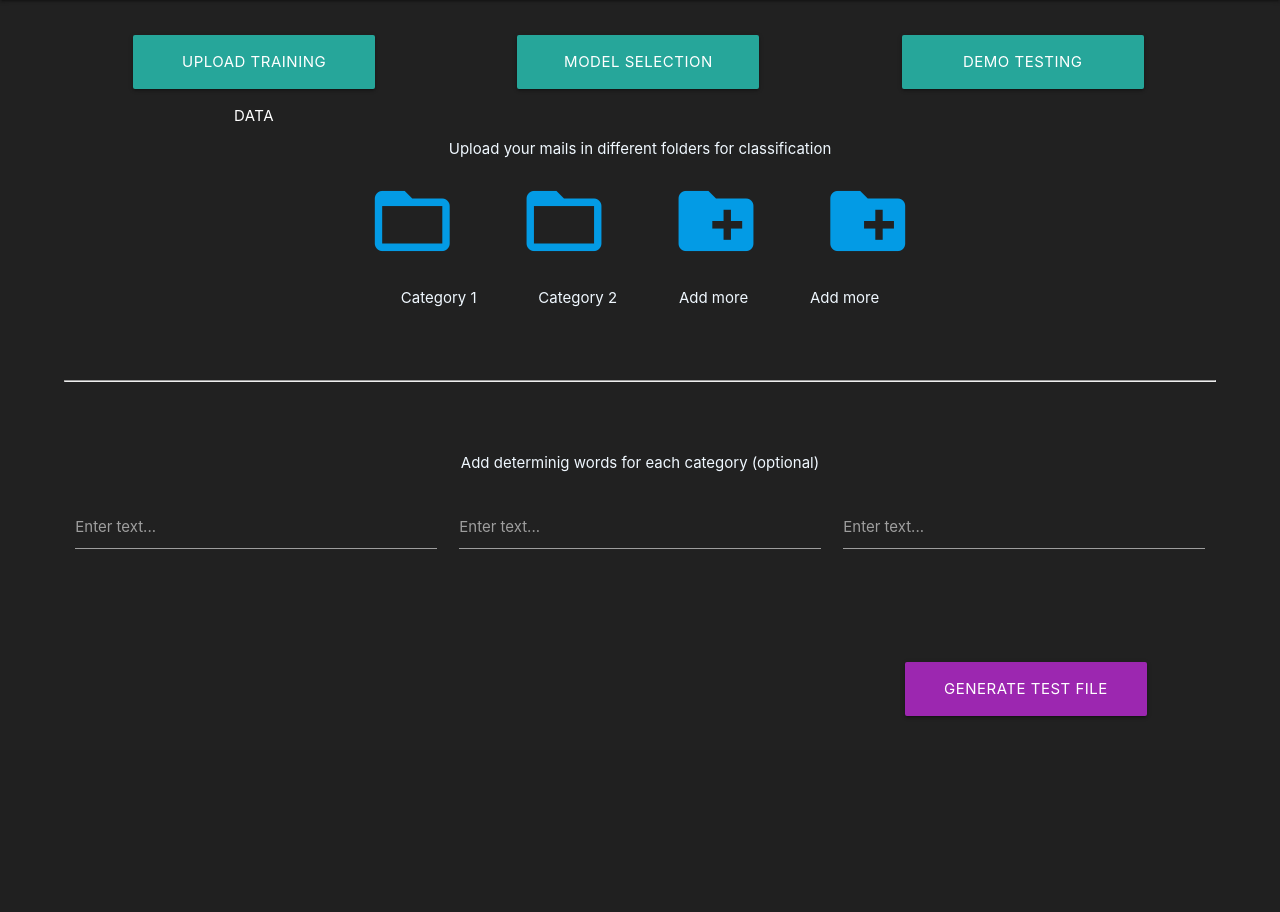
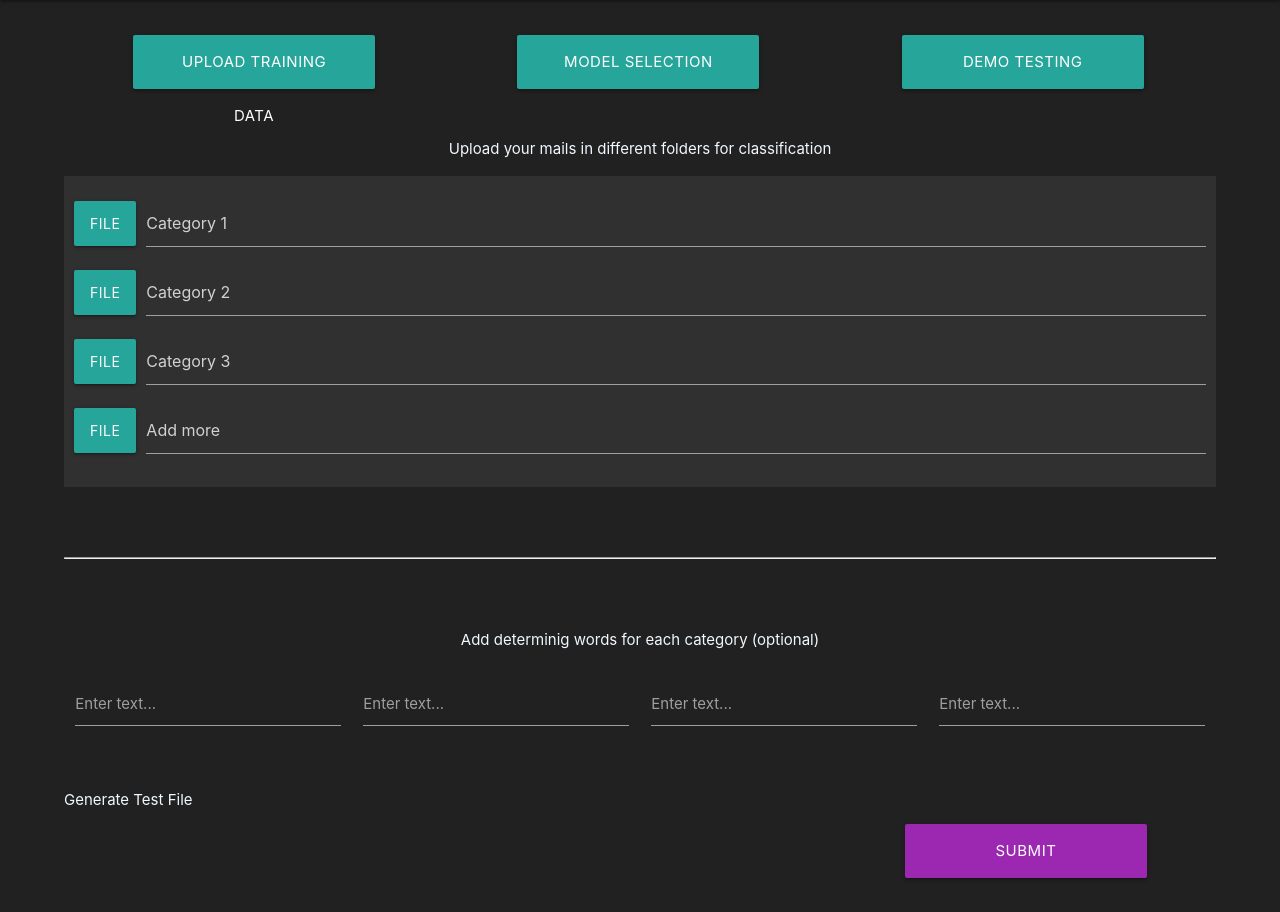
Before and after one commit to shiv-aay/mail-classifier-django, a Django app: page /upload/ in a window 1280 px wide. Shown: the part 64-976 px from the top of the page. Before the commit the page ends 780 px from the top, so only its background shows below. Run offline with Django 3.2, Linux system fonts and the light colour scheme; the visitor is signed in with stand-in values (Sample User, id 1).

Commit message:
file input and unzipping done

```diff
--- a/mail_classifier/templates/mail_classifier/base.html
+++ b/mail_classifier/templates/mail_classifier/base.html
@@ -2,7 +2,7 @@
 <head>
     <meta charset="UTF-8">
     <meta name="viewport" content="width=device-width, initial-scale=1.0">
-    <title>Mail Classifier</title>
+    <title>Mail Classifier - Techfest, IIT Bombay</title>
     <link rel="stylesheet" href="https://cdnjs.cloudflare.com/ajax/libs/materialize/1.0.0/css/materialize.min.css">
     <script src="https://cdnjs.cloudflare.com/ajax/libs/materialize/1.0.0/js/materialize.min.js"></script>
 
--- a/mail_classifier/templates/mail_classifier/upload.html
+++ b/mail_classifier/templates/mail_classifier/upload.html
@@ -7,10 +7,9 @@
         width: 21%;
         cursor:default;
     }
-    .main ul li{
-        display: inline;
-        width: 20%;
-        margin: 0 2.5%;
+    .main ul{
+      background-color: rgba(70, 70, 70, 0.4);
+      padding: 10px;
     }
     .main{
         padding: 0 5%;
@@ -24,7 +23,7 @@
     <a class="btn-large">Model selection</a>
     <a class="btn-large">Demo testing</a>
     <p class="center">Upload your mails in different folders for classification</p>
-    <ul class="center">
+    <!-- <ul class="center">
         <li><a href="" title="Category 1"><i class="large material-icons">folder_open</i></a></li>
         <li><a href="" title="Category 2"><i class="large material-icons">folder_open</i></a></li>
         <li><a href="" title="Add more"><i class="large material-icons">create_new_folder</i></a></li>
@@ -35,26 +34,85 @@
         <li>Category 2</li>
         <li>Add more</li>
         <li>Add more</li>
-    </ul><hr>
+    </ul> -->
+    <form method="post" action="{% url 'upload' %}" enctype="multipart/form-data">
+      {% csrf_token %}
+    <ul class="center">
+      <li>
+      <div class="file-field input-field">
+        <div class="btn">
+          <span>File</span>
+          <input type="file" name="category1">
+        </div>
+        <div class="file-path-wrapper">
+          <input class="file-path validate" type="text" placeholder="Category 1">
+        </div>
+      </div>
+      </li>
+      {% if uploaded_file_url %}
+      <p>File uploaded at: <a href="{{ uploaded_file_url }}">{{ uploaded_file_url }}</a></p>
+    {% endif %}
+      <li>
+        <div class="file-field input-field">
+          <div class="btn">
+            <span>File</span>
+            <input type="file" name="category2">
+          </div>
+          <div class="file-path-wrapper">
+            <input class="file-path validate" type="text" placeholder="Category 2">
+          </div>
+        </div>
+        </li>
+
+      <li>
+        <div class="file-field input-field">
+          <div class="btn">
+            <span>File</span>
+            <input type="file" name="category3">
+          </div>
+          <div class="file-path-wrapper">
+            <input class="file-path validate" type="text" placeholder="Category 3">
+          </div>
+        </div>
+        </li>
+
+        <li>
+          <div class="file-field input-field">
+            <div class="btn">
+              <span>File</span>
+              <input type="file" name="category4">
+            </div>
+            <div class="file-path-wrapper">
+              <input class="file-path validate" type="text" placeholder="Add more">
+            </div>
+          </div>
+          </li>
+    </ul>
+    <hr>
     <p class="center">Add determinig words for each category (optional)</p>
     <div class="row">
-        <form class="col s12">
+        <div class="col s12">
           <div class="row">
-            <div class="input-field col s4">
+            <div class="input-field col s3">
               <textarea id="textarea1" class="materialize-textarea"></textarea>
               <label for="textarea1">Enter text...</label>
             </div>
-            <div class="input-field col s4">
+            <div class="input-field col s3">
               <textarea id="textarea1" class="materialize-textarea"></textarea>
               <label for="textarea1">Enter text...</label>
             </div>
-            <div class="input-field col s4">
+            <div class="input-field col s3">
+              <textarea id="textarea1" class="materialize-textarea"></textarea>
+              <label for="textarea1">Enter text...</label>
+            </div>
+            <div class="input-field col s3">
               <textarea id="textarea1" class="materialize-textarea"></textarea>
               <label for="textarea1">Enter text...</label>
             </div>
           </div>
-        </form>
+        </div>
       </div>
-    <a href="{% url 'train' %}" class="purple right btn-large">Generate Test File</a>
+      <input type="submit" class="purple right btn-large">Generate Test File</input>
+    </form>
 </div>
 {% endblock %}
--- a/mail_classifier/urls.py
+++ b/mail_classifier/urls.py
@@ -16,6 +16,8 @@ Including another URLconf
 from django.contrib import admin
 from django.urls import path,include
 from . import views
+from django.conf import settings
+from django.conf.urls.static import static
 
 urlpatterns = [
     path('admin/', admin.site.urls),
@@ -25,3 +27,6 @@ urlpatterns = [
     path('train/',views.train,name='train'),
     path('result/',views.result,name='result'),
 ]
+
+if settings.DEBUG:
+    urlpatterns += static(settings.MEDIA_URL, document_root=settings.MEDIA_ROOT)
--- a/mail_classifier/views.py
+++ b/mail_classifier/views.py
@@ -1,11 +1,33 @@
 from django.shortcuts import render
 from django.contrib.auth.decorators import login_required
+from django.core.files.storage import FileSystemStorage
+import zipfile
+import os
 
 def home(request):
     return render(request,'mail_classifier/home.html')
 
 @login_required(login_url="/accounts/login")
 def upload(request):
+    if request.method == 'POST':
+        ## Delete the previously stored training set
+        try:
+            os.remove('media/extracted/'+request.user.username)
+        except:
+            pass
+        category1_files = request.FILES['category1']
+        fs = FileSystemStorage()
+        filename = fs.save(category1_files.name, category1_files)
+        uploaded_file_url = fs.url(filename)
+        print("\n\n\nI'm here\n\n\n")
+        with zipfile.ZipFile(str(uploaded_file_url)[1:], 'r') as zip_ref:
+            zip_ref.extractall('media/extracted/'+request.user.username)
+
+
+        unzipped_files='media/extracted/request.user.username'
+        return render(request, 'mail_classifier/upload.html', {
+            'uploaded_file_url': unzipped_files
+        })
     return render(request,'mail_classifier/upload.html')
 
 @login_required(login_url="/accounts/login")
```
